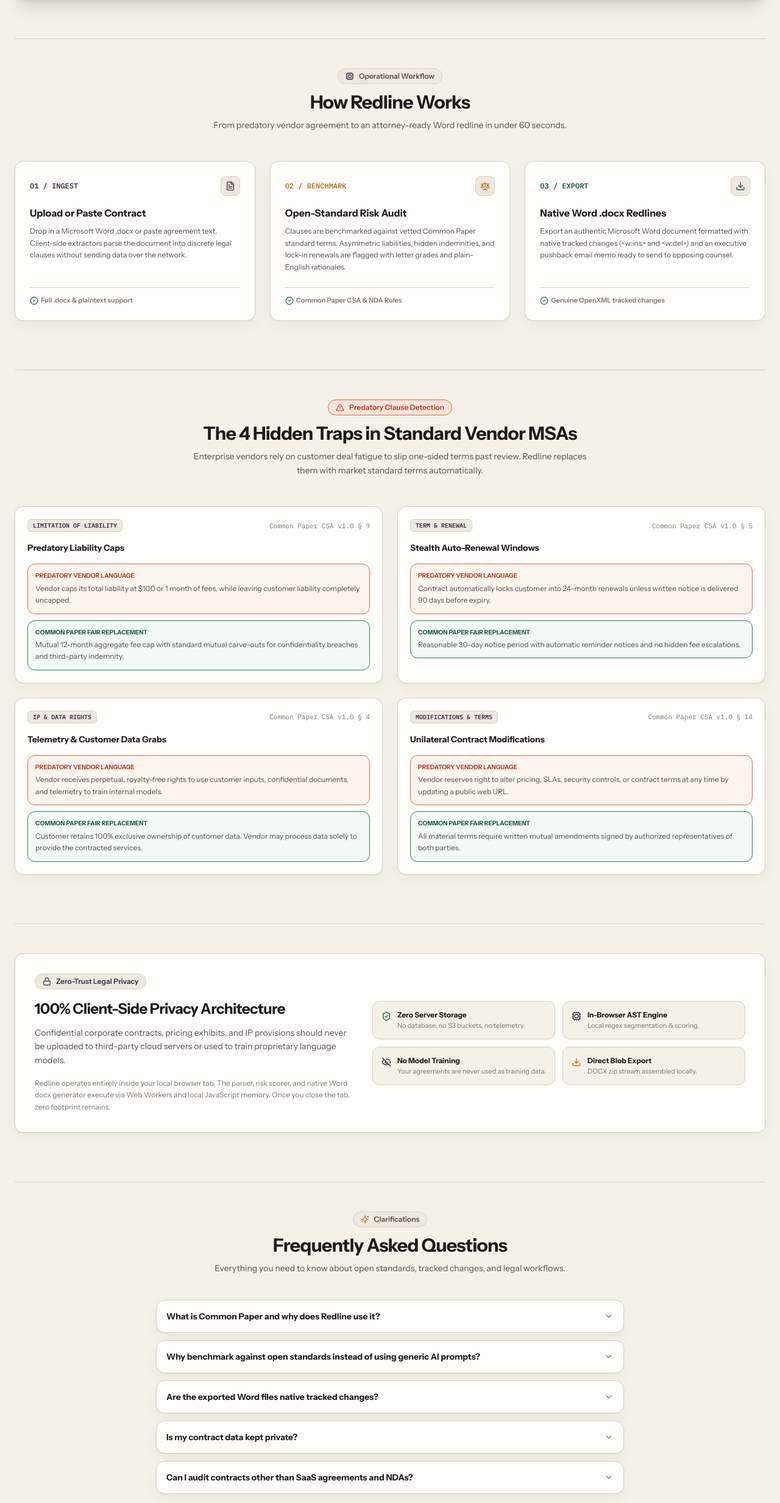
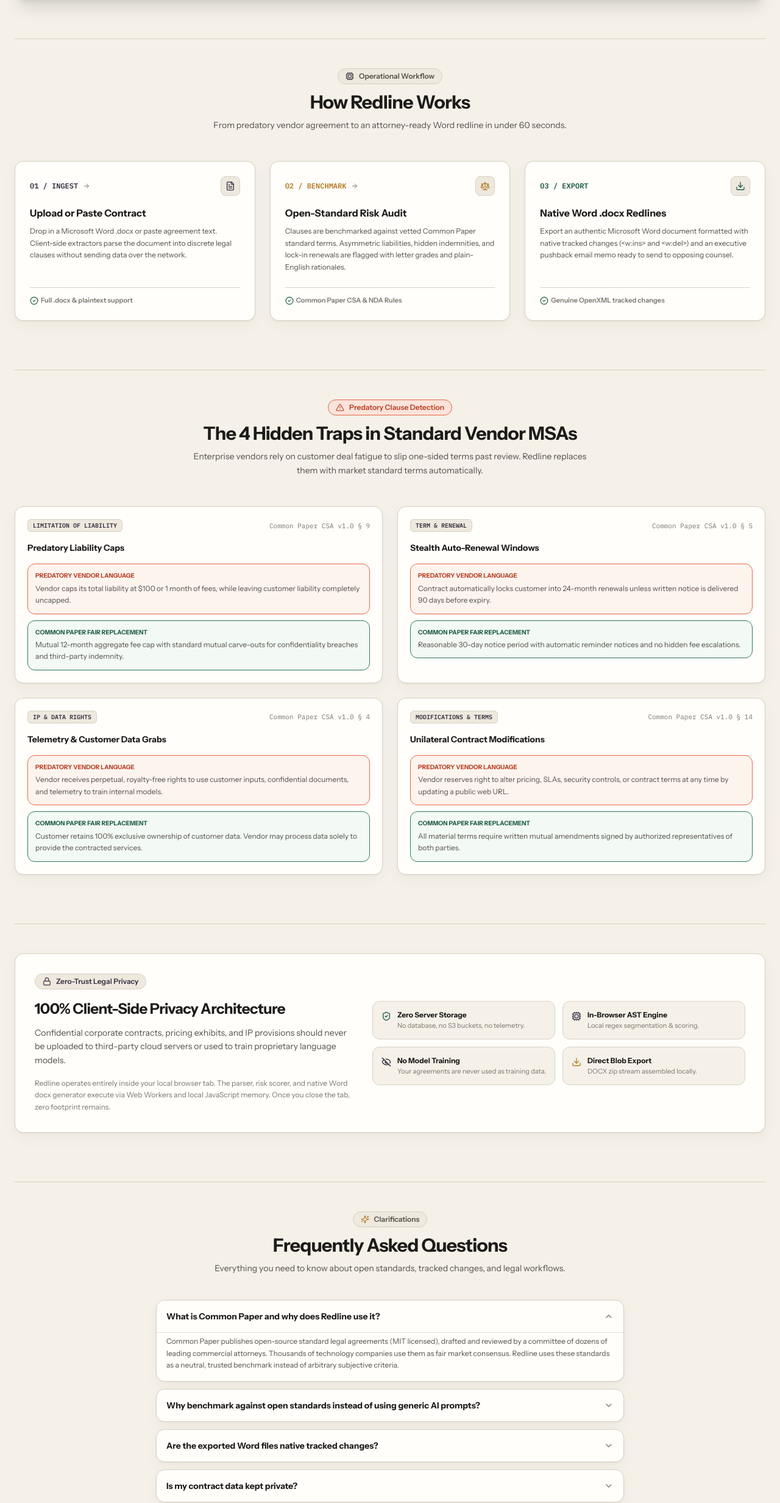
Before and after one commit to A-Raphie/Redline, a Next.js app: page / in a window 1280 px wide. Shown: the part 2945-5409 px from the top of the page at 61% size. Built offline with nearby package versions, Linux system fonts and the light colour scheme.

Commit message:
feat(ui): add smooth scrolling, multi-expand FAQs, dropzone test loader, and drawer backdrop

```diff
--- a/src/app/globals.css
+++ b/src/app/globals.css
@@ -120,6 +120,10 @@
   --color-risk-low-bg: var(--risk-low-bg);
 }
 
+html {
+  scroll-behavior: smooth;
+}
+
 html,
 body {
   max-width: 100vw;
--- a/src/components/ClauseInspector.tsx
+++ b/src/components/ClauseInspector.tsx
@@ -18,7 +18,16 @@
   if (!clause) return null;
 
   return (
-    <div className="fixed inset-y-0 right-0 w-full sm:w-[480px] bg-[var(--bg-surface)] border-l border-[var(--border-default)] shadow-2xl z-50 flex flex-col">
+    <>
+      {/* Backdrop overlay */}
+      <div
+        className="fixed inset-0 bg-black/25 backdrop-blur-[2px] z-50 transition-opacity animate-in fade-in duration-150"
+        onClick={onClose}
+        aria-hidden="true"
+      />
+
+      {/* Drawer */}
+      <div className="fixed inset-y-0 right-0 w-full sm:w-[480px] bg-[var(--bg-surface)] border-l border-[var(--border-default)] shadow-2xl z-50 flex flex-col animate-in slide-in-from-right duration-200">
       {/* Header */}
       <div className="p-4 border-b border-[var(--border-default)] flex items-center justify-between bg-[var(--bg-subtle)]/60">
         <div className="flex items-center space-x-2">
@@ -139,5 +148,6 @@
         </button>
       </div>
     </div>
+    </>
   );
 };
--- a/src/components/ContractDropzone.tsx
+++ b/src/components/ContractDropzone.tsx
@@ -129,8 +129,19 @@
           </div>
 
           {error && (
-            <div className="p-3 mb-4 rounded-xl bg-[var(--diff-del-bg)] border border-[var(--diff-del-border)] text-xs text-[var(--diff-del-text)] font-semibold">
-              {error}
+            <div className="p-3 mb-4 rounded-xl bg-[var(--diff-del-bg)] border border-[var(--diff-del-border)] text-xs text-[var(--diff-del-text)] font-semibold flex flex-col sm:flex-row sm:items-center justify-between gap-2">
+              <span>{error}</span>
+              <button
+                type="button"
+                onClick={() => {
+                  setError(null);
+                  onSelectSample('saas-enterprise');
+                  setShowCustomUpload(false);
+                }}
+                className="underline hover:opacity-80 font-bold shrink-0 cursor-pointer text-left"
+              >
+                Load Sample SaaS Agreement
+              </button>
             </div>
           )}
 
@@ -168,6 +179,20 @@
               <div className="mt-3 inline-flex items-center space-x-1 text-[10px] text-[var(--text-secondary)] bg-[var(--bg-surface)] px-2.5 py-1 rounded-full border border-[var(--border-default)]">
                 <CheckCircle2 className="w-3 h-3 text-[var(--diff-ins-text)]" />
                 <span>100% In-Browser Privacy: Confidential files never touch a server</span>
+              </div>
+              <div className="mt-3 text-[11px] text-[var(--text-muted)]">
+                Need a test file?{' '}
+                <button
+                  type="button"
+                  onClick={(e) => {
+                    e.stopPropagation();
+                    onSelectSample('saas-enterprise');
+                    setShowCustomUpload(false);
+                  }}
+                  className="text-[var(--brand)] font-semibold underline hover:opacity-80 cursor-pointer"
+                >
+                  Load Predatory SaaS MSA Sample
+                </button>
               </div>
             </div>
           ) : (
--- a/src/components/ProductStorySections.tsx
+++ b/src/components/ProductStorySections.tsx
@@ -13,14 +13,15 @@
   ChevronDown,
   ChevronUp,
   Sparkles,
-  EyeOff
+  EyeOff,
+  ArrowRight
 } from 'lucide-react';
 
 export const ProductStorySections: React.FC = () => {
-  const [openFaq, setOpenFaq] = useState<number | null>(null);
+  const [openFaqs, setOpenFaqs] = useState<Record<number, boolean>>({ 0: true });
 
   const toggleFaq = (index: number) => {
-    setOpenFaq(openFaq === index ? null : index);
+    setOpenFaqs(prev => ({ ...prev, [index]: !prev[index] }));
   };
 
   const FAQS = [
@@ -99,7 +100,10 @@
           <div className="paper-card p-6 flex flex-col justify-between">
             <div>
               <div className="flex items-center justify-between mb-4">
-                <span className="text-xs font-bold font-mono text-[var(--brand)]">01 / INGEST</span>
+                <div className="flex items-center space-x-2">
+                  <span className="text-xs font-bold font-mono text-[var(--brand)]">01 / INGEST</span>
+                  <ArrowRight className="w-3 h-3 text-[var(--text-muted)] hidden md:inline" />
+                </div>
                 <div className="w-8 h-8 rounded-lg bg-[var(--bg-subtle)] flex items-center justify-center text-[var(--brand)] border border-[var(--border-default)]">
                   <FileText className="w-4 h-4" />
                 </div>
@@ -121,7 +125,10 @@
           <div className="paper-card p-6 flex flex-col justify-between">
             <div>
               <div className="flex items-center justify-between mb-4">
-                <span className="text-xs font-bold font-mono text-[var(--accent-gold)]">02 / BENCHMARK</span>
+                <div className="flex items-center space-x-2">
+                  <span className="text-xs font-bold font-mono text-[var(--accent-gold)]">02 / BENCHMARK</span>
+                  <ArrowRight className="w-3 h-3 text-[var(--text-muted)] hidden md:inline" />
+                </div>
                 <div className="w-8 h-8 rounded-lg bg-[var(--bg-subtle)] flex items-center justify-center text-[var(--accent-gold)] border border-[var(--border-default)]">
                   <Scale className="w-4 h-4" />
                 </div>
@@ -143,7 +150,9 @@
           <div className="paper-card p-6 flex flex-col justify-between">
             <div>
               <div className="flex items-center justify-between mb-4">
-                <span className="text-xs font-bold font-mono text-[var(--diff-ins-text)]">03 / EXPORT</span>
+                <div className="flex items-center space-x-2">
+                  <span className="text-xs font-bold font-mono text-[var(--diff-ins-text)]">03 / EXPORT</span>
+                </div>
                 <div className="w-8 h-8 rounded-lg bg-[var(--bg-subtle)] flex items-center justify-center text-[var(--diff-ins-text)] border border-[var(--border-default)]">
                   <Download className="w-4 h-4" />
                 </div>
@@ -294,7 +303,7 @@
 
         <div className="max-w-3xl mx-auto space-y-3">
           {FAQS.map((faq, index) => {
-            const isOpen = openFaq === index;
+            const isOpen = !!openFaqs[index];
             return (
               <div key={index} className="paper-card overflow-hidden transition-all">
                 <button
```
